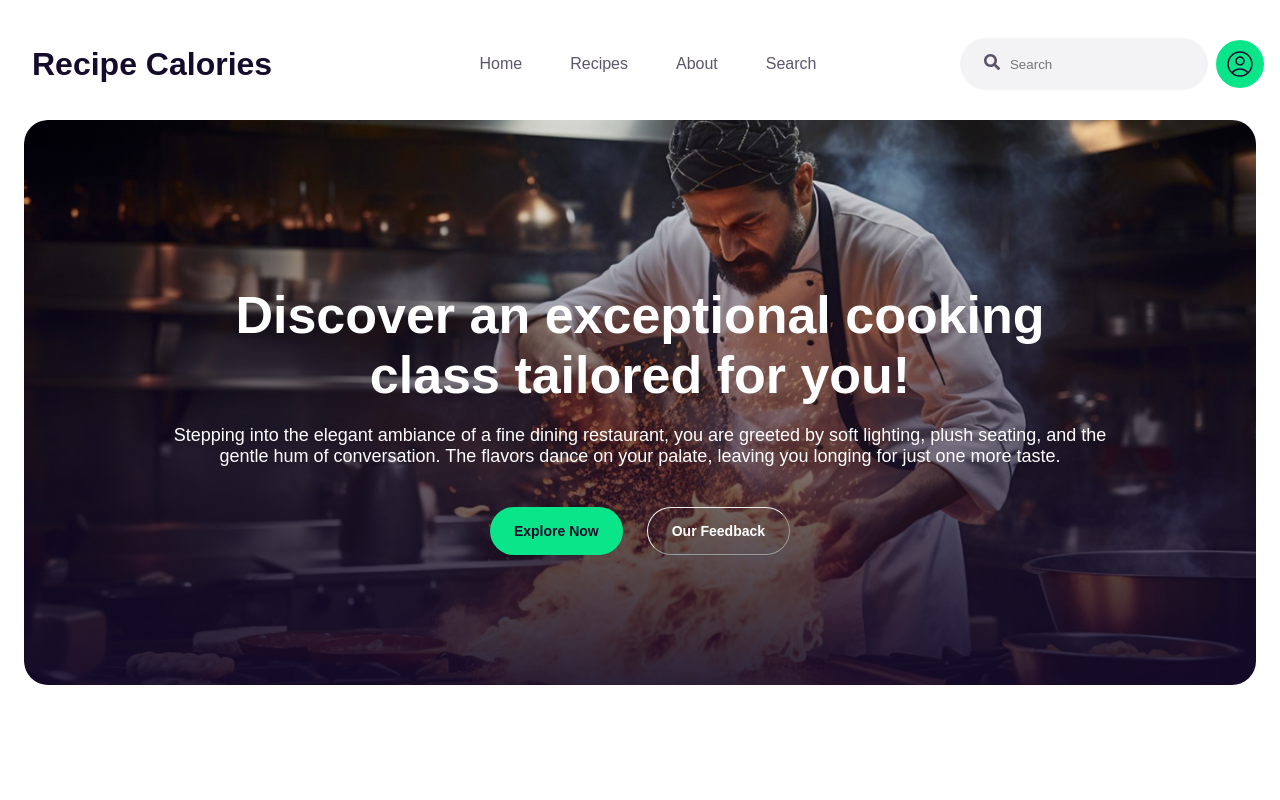
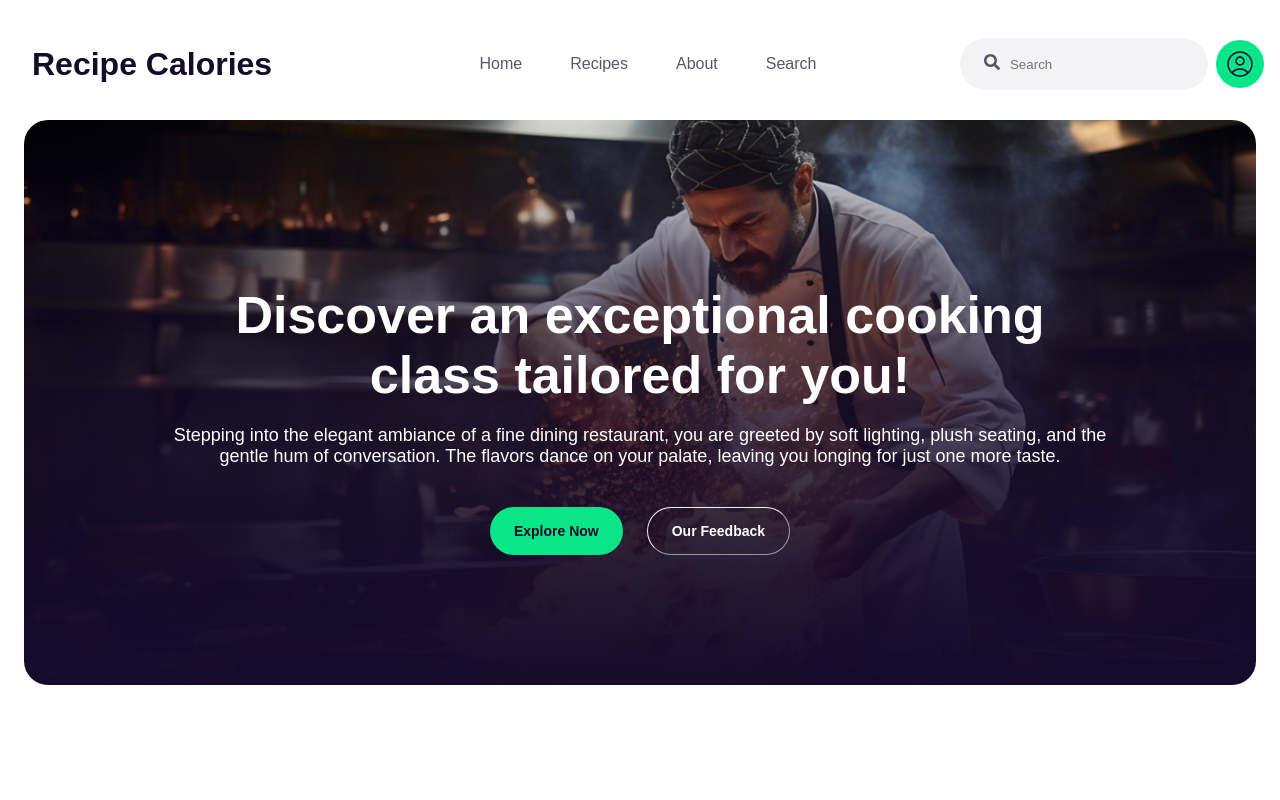
Before and after one commit to NLucky320/Recipe-Calories, a React (Vite) app: page / in a window 1280 px wide. Shown: the top 800 px of the page. Built offline with nearby package versions, Linux system fonts and the light colour scheme.

Commit message:
banner gradient color updated

```diff
--- a/src/assets/components/Banner/Banner.jsx
+++ b/src/assets/components/Banner/Banner.jsx
@@ -1,16 +1,19 @@
 import React from 'react';
 import background from '../../../../public/image/Rectangle 1.png';
+
 const Banner = () => {
   return (
     <div className='rounded-[24px] w-full'>
-             <div className="bg-cover rounded-[24px]" style={{backgroundImage: `url("${background}")`}}>
-  <div className="hero-content text-center text-neutral-content ">
+      <div className="bg-cover rounded-[24px]" style={{
+        backgroundImage: `linear-gradient(0deg, rgba(21, 11, 43, 0.90) 0%, rgba(21, 11, 43, 0.00) 100%), url("${background}")`,
+      }}>
+        <div className="hero-content text-center text-neutral-content">
           <div className="md:py-[50px] lg:py-[114px] p-6">
-      <h1 className="mb-5  md:text-[36px] lg:text-[52px] font-bold text-[#FFFFFF]  lg:w-[897px] mx-auto">Discover an exceptional cooking class tailored for you!</h1>
+            <h1 className="mb-5 md:text-[36px] lg:text-[52px] font-bold text-[#FFFFFF] lg:w-[897px] mx-auto">Discover an exceptional cooking class tailored for you!</h1>
             <p className="mb-10 md:text-[18px] lg:w-[933px] mx-auto text-white">Stepping into the elegant ambiance of a fine dining restaurant, you are greeted by soft lighting, plush seating, and the gentle hum of conversation. The flavors dance on your palate, leaving you longing for just one more taste.</p>
             <div className='space-x-6'>
-                              <button className="btn bg-[#0BE58A] btn-primary text-[#150B2B] rounded-[50px] px-6 hover:bg-black hover:text-white border-none" >Explore Now</button>
-                              <button className="btn btn-primary text-white rounded-[50px] px-6 ">Our Feedback</button>
+              <button className="btn bg-[#0BE58A] btn-primary text-[#150B2B] rounded-[50px] px-6 hover:bg-black hover:text-white border-none">Explore Now</button>
+              <button className="btn btn-primary text-white rounded-[50px] px-6">Our Feedback</button>
             </div>
           </div>
         </div>
--- a/src/assets/components/Recipes/Recipes.jsx
+++ b/src/assets/components/Recipes/Recipes.jsx
@@ -12,7 +12,7 @@ const Recipes = ({ recipe, handleCart }) => {
                 <div className="p-4 ">
                     <div className="w-full">
 
-                                <img src={ recipe.recipe_image} alt="food" className="rounded-xl object-cover w-full h-full" />
+                                <img src={ recipe.recipe_image} alt="food" className="rounded-xl object-cover w-full" />
 
                          </div>
                                 <h3>{recipe.recipe_name} </h3>
```
Lines whose indentation alone changed are shown as unchanged.
